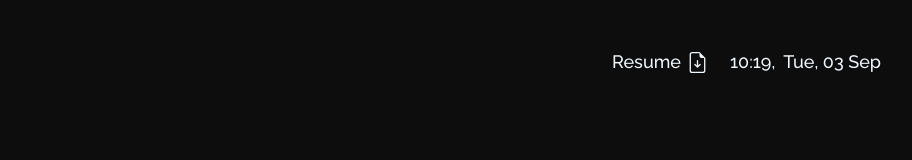
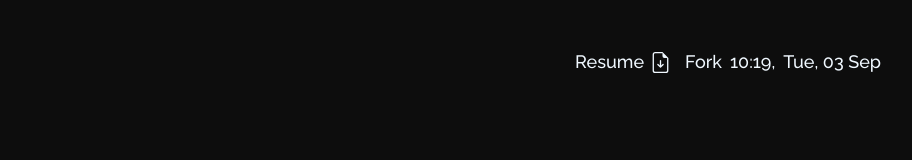
Before and after one commit to makersmecca/Portfolio, a React (Vite) app: page / in a window 1280 px wide. Shown: the top 160 px of the page, without its empty margins (271-1183 px from the left). Built offline with nearby package versions, Linux system fonts and the light colour scheme; a web font is replaced by a local one.

Commit message:
updated components with new ForkGithub component

```diff
--- a/src/Components/Navbar.jsx
+++ b/src/Components/Navbar.jsx
@@ -1,5 +1,5 @@
 import DisplayDateTime from "./DateTime";
-import DisplayWeather from "./DisplayWeather";
+import ForkGithub from "./ForkGithub";
 import DownloadResume from "./DownloadResume";
 import "./profileborder.css";
 import { useState } from "react";
@@ -27,9 +27,9 @@ const Navbar = ({ splashStatus, invokeBlur }) => {
           <li>
             <DownloadResume />
           </li>
-          {/* <li>
-            <DisplayWeather />
-          </li> */}
+          <li>
+            <ForkGithub />
+          </li>
           <li>
             <DisplayDateTime />
           </li>
@@ -85,9 +85,9 @@ const Navbar = ({ splashStatus, invokeBlur }) => {
             <li className="py-4">
               <DownloadResume />
             </li>
-            {/* <li>
-              <DisplayWeather />
-            </li> */}
+            <li>
+              <ForkGithub />
+            </li>
           </ul>
         </div>
       </div>
```
